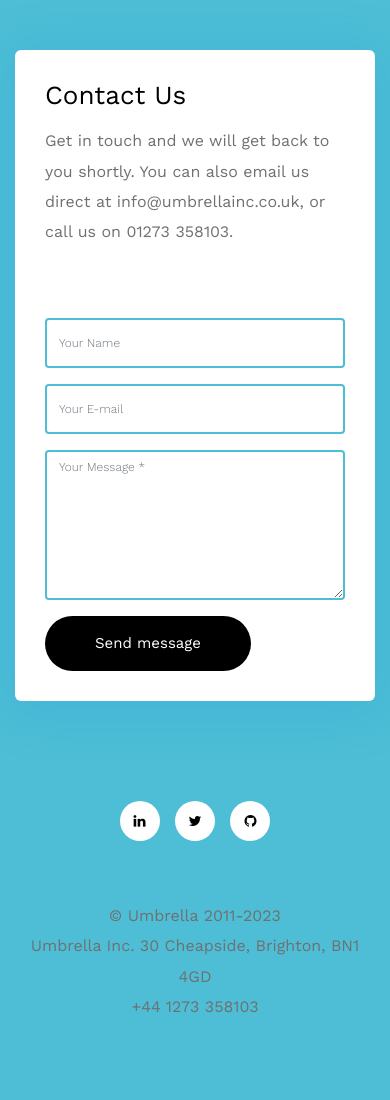
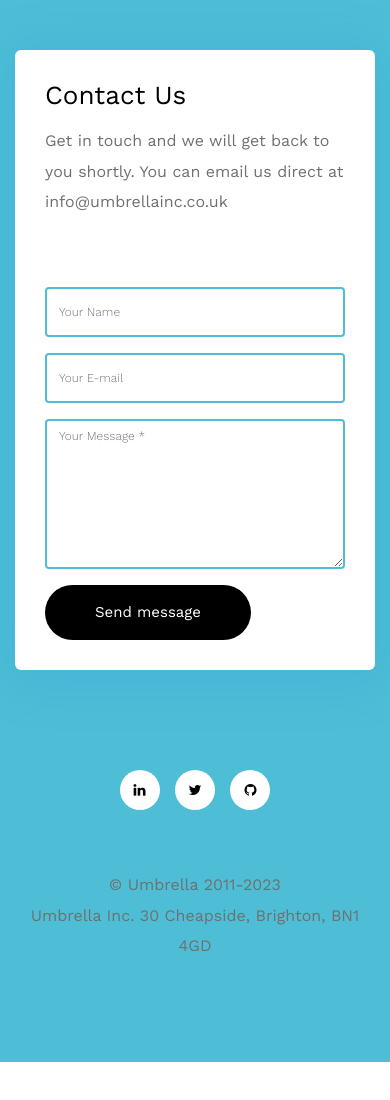
Before and after one commit to RichGreen/UmbrellaWeb, a plain HTML site: page contact-us/index.htm in a window 390 px wide. Shown: the part 900-2000 px from the top of the page. After the commit the page ends 1962 px from the top, so only its background shows below. Drawn offline with nearby package versions, Linux system fonts and the light colour scheme.

Commit message:
Remove phone number

```diff
--- a/contact-us/index.htm
+++ b/contact-us/index.htm
@@ -67,7 +67,7 @@ height="0" width="0" style="display:none;visibility:hidden"></iframe></noscript>
                     <div class="message_title">
                         <div class="section_heading">
                             <h3>Contact us</h3>
-                            <p>Get in touch and we will get back to you shortly. You can also email us direct at info<!--#-->@<!--#-->umbrellainc.co.uk, or call us on 01273 358103.</p>
+                            <p>Get in touch and we will get back to you shortly. You can email us direct at info<!--#-->@<!--#-->umbrellainc.co.uk</p>
                         </div>
                     </div>
                     <div class="contact_from">
@@ -133,8 +133,6 @@ height="0" width="0" style="display:none;visibility:hidden"></iframe></noscript>
                         <div class="footer_bottom text-center">
                             <p>&copy; Umbrella 2011-2023</p>
                             <p>Umbrella Inc. 30 Cheapside, Brighton, BN1 4GD
-                                <br>
-                                +44 1273 358103
                             </p>
                         </div>
                     </div>
```
